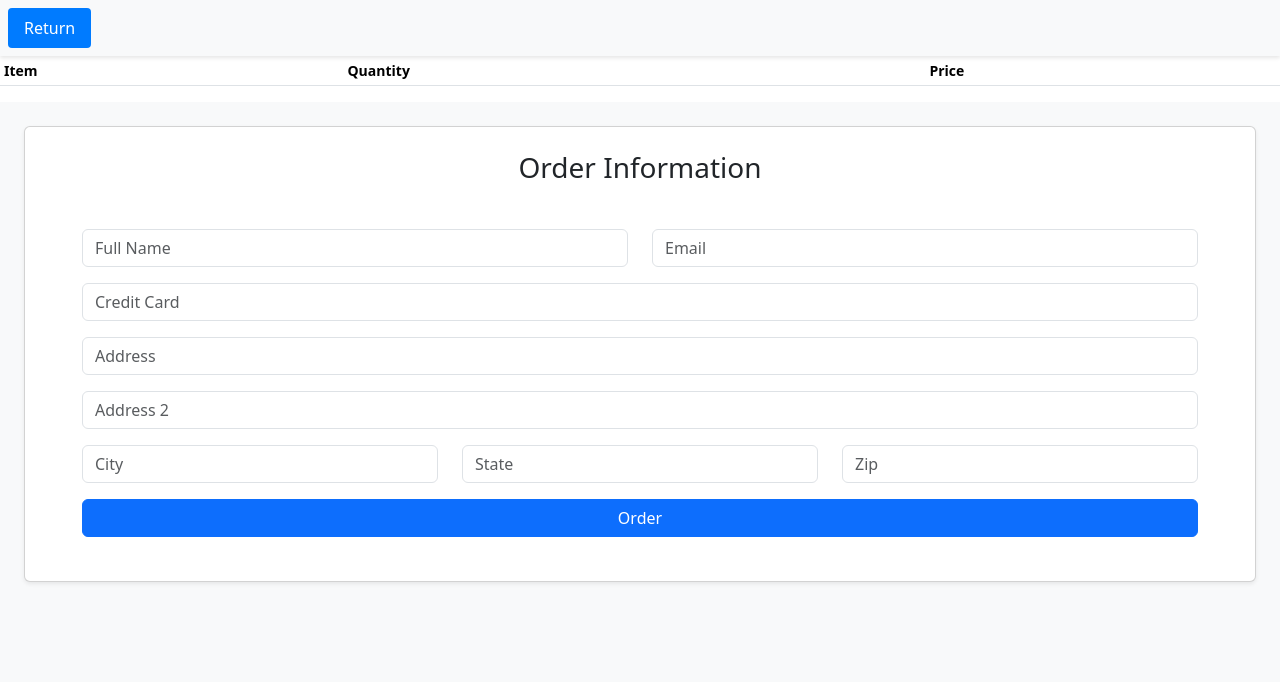
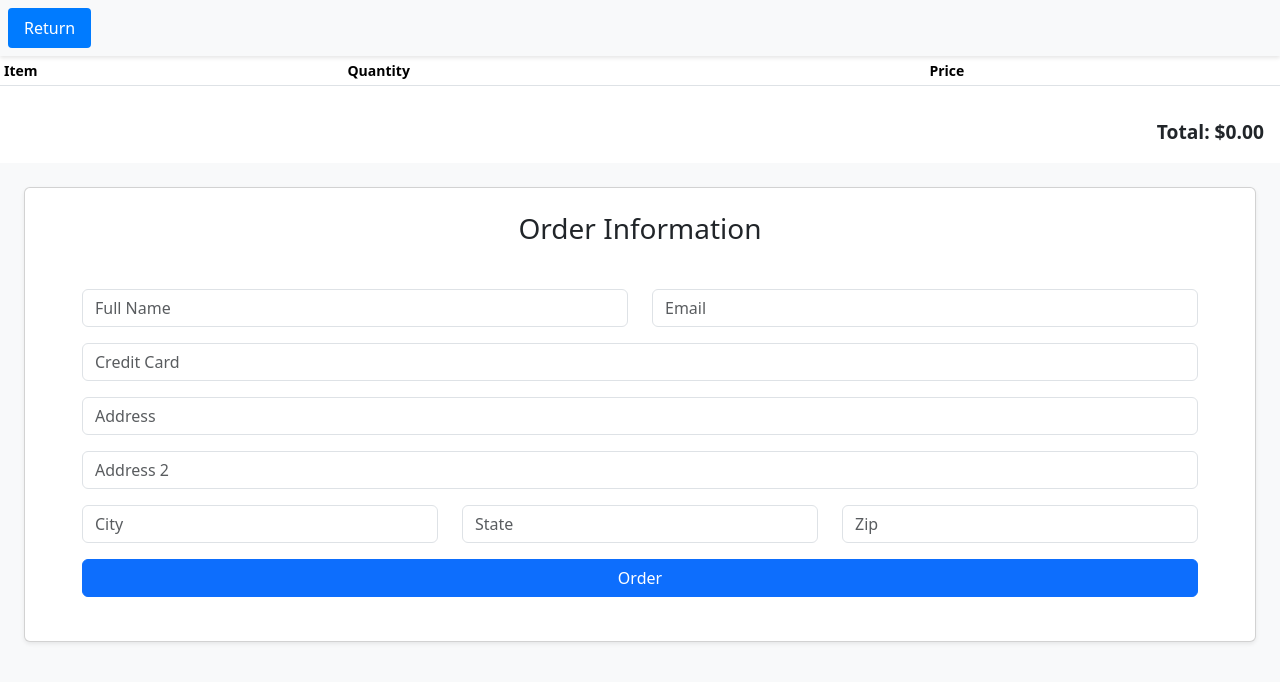
Before and after one commit to pnleguizamo/36s2_assignment03, a React (Create React App) app: page / in a window 1280 px wide. Both pictures are taken after a click on the button "Checkout". Shown: the top 682 px of the page. Built offline with nearby package versions, Linux system fonts and the light colour scheme.

Commit message:
Cart total

```diff
--- a/src/ShowProducts.js
+++ b/src/ShowProducts.js
@@ -29,12 +29,15 @@ function ShowProducts({ cart, setCart, cartTotal, setCartTotal, dataF, setDataF,
                   {product.quantity}
                 </td>
                 <td>
-                  {product.price}
+                  {product.price * product.quantity}
                 </td>
               </tr>
             ))}
           </tbody>
         </table>
+        <div className="text-end p-3">
+          <strong>Total: ${cartTotal.toFixed(2)}</strong>
+        </div>
       </div>
       <Payment dataF = {dataF} setDataF = {setDataF} viewer = {viewer} setViewer = {setViewer} />
     </div>
```
